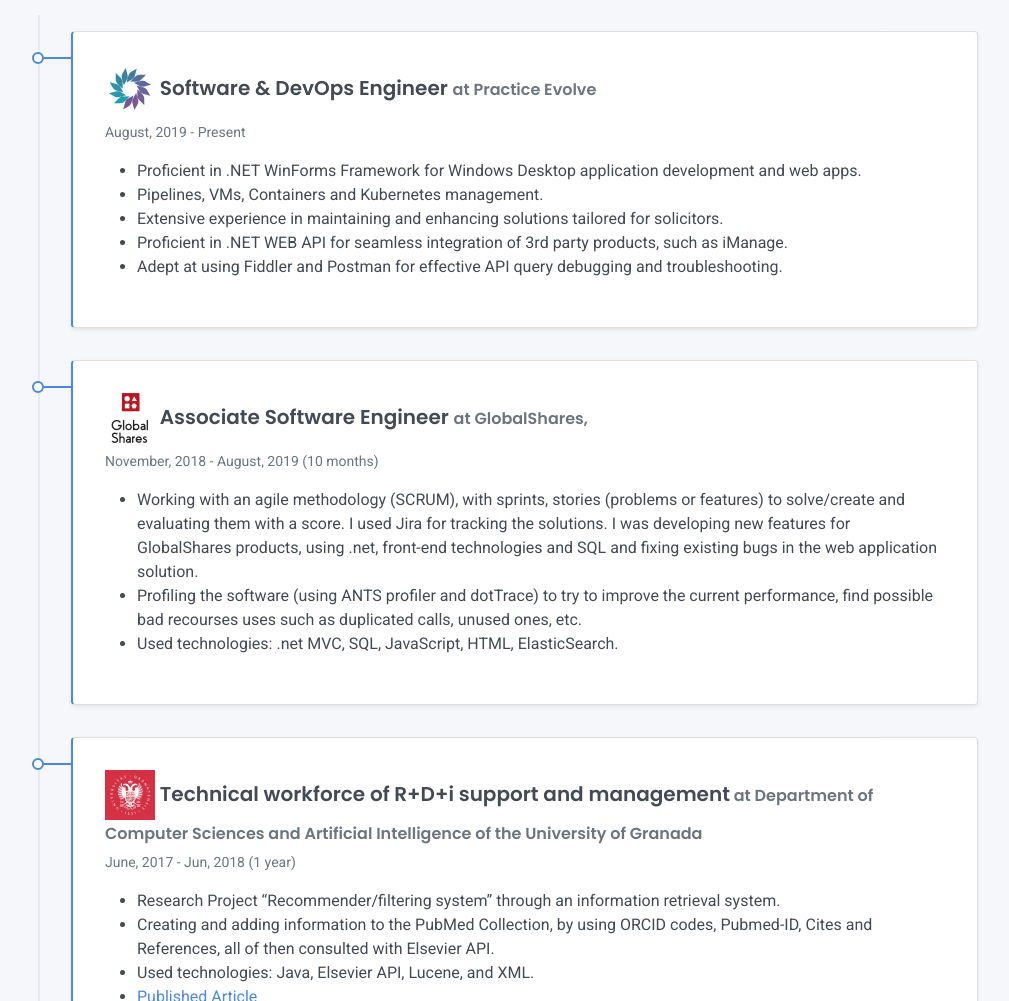
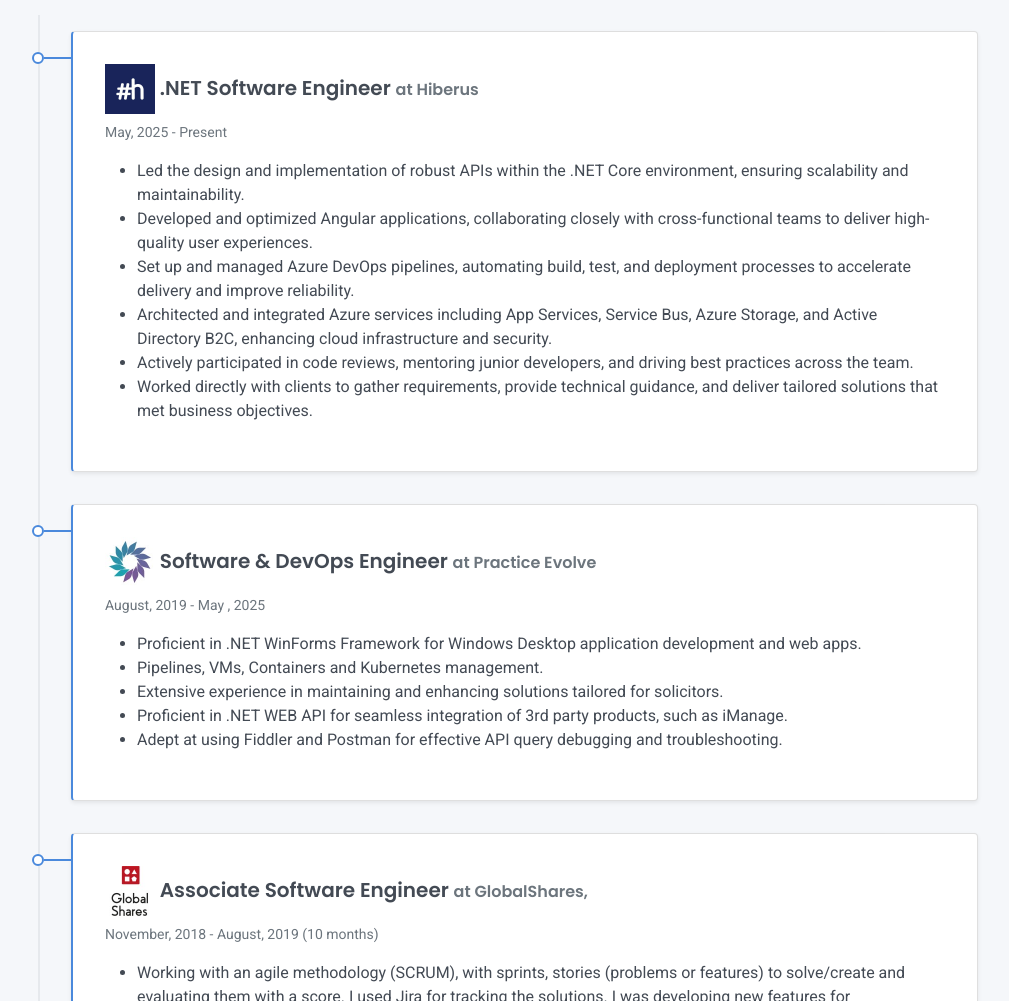
Before and after one commit to cesar-albusac/cesaralbusac, a plain HTML site: page public/index.html in a window 1280 px wide. Shown: the part 1760-2761 px from the top of the page, without its empty margins (132-1141 px from the left). Drawn offline with Linux system fonts and the light colour scheme.

Commit message:
Adding Hiberus experience

```diff
--- a/public/index.html
+++ b/public/index.html
@@ -171,8 +171,24 @@
           <div class="timeline">
             <div class="timeline-card timeline-card-primary card shadow-sm">
               <div class="card-body">
+                <div class="h5 mb-1"><img src="images/hiberus.jpeg" height="50" width="50"> .NET Software Engineer <span class="text-muted h6">at Hiberus</span></div>
+                  <div class="text-muted text-small mb-2">May, 2025 - Present</div>
+                    <div>
+                      <ul>
+                        <li>Led the design and implementation of robust APIs within the .NET Core environment, ensuring scalability and maintainability.</li>
+                        <li>Developed and optimized Angular applications, collaborating closely with cross-functional teams to deliver high-quality user experiences.</li>
+                        <li>Set up and managed Azure DevOps pipelines, automating build, test, and deployment processes to accelerate delivery and improve reliability.</li>
+                        <li>Architected and integrated Azure services including App Services, Service Bus, Azure Storage, and Active Directory B2C, enhancing cloud infrastructure and security.</li>
+                        <li>Actively participated in code reviews, mentoring junior developers, and driving best practices across the team.</li>
+                        <li>Worked directly with clients to gather requirements, provide technical guidance, and deliver tailored solutions that met business objectives.</li>
+                  </ul>
+                </div>
+              </div>
+            </div>
+            <div class="timeline-card timeline-card-primary card shadow-sm">
+              <div class="card-body">
                 <div class="h5 mb-1"><img src="images/practiceevolve.jpg" height="50" width="50"> Software & DevOps Engineer <span class="text-muted h6">at Practice Evolve</span></div>
-                <div class="text-muted text-small mb-2">August, 2019 - Present</div>
+                <div class="text-muted text-small mb-2">August, 2019 - May , 2025</div>
                 <div>
                   <ul>
                     <li>Proficient in .NET WinForms Framework for Windows Desktop application development and web apps.</li>
```
Also changed, not shown: public/images/hiberus.jpeg (added).
